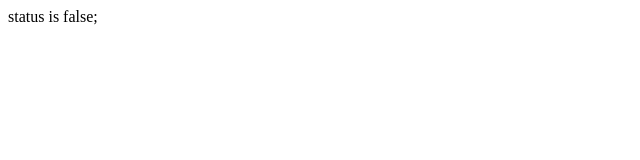
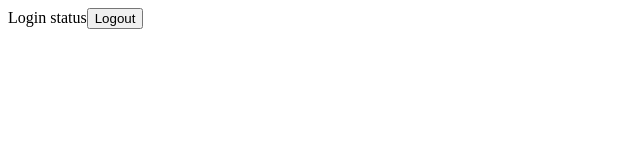
Before and after one commit to sovon-halder/learn-react, a React (Vite) app: page / in a window 1280 px wide. Shown: the top 160 px of the page, without its empty margins (0-640 px from the left). Built offline with nearby package versions, Linux system fonts and the light colour scheme.

Commit message:
status bar

```diff
--- a/src/App.jsx
+++ b/src/App.jsx
@@ -5,23 +5,24 @@ import Hero from './component/Hero';
 import Contact from './component/Contact';
 import Footer from './component/Footer';
 
+const loginbutton=(status)=>{
+  if(status){
+    return <button>Login</button>
+  }else{
+    return <button>Logout</button>
+  }
+}
+
 const App = () => {
 
-  const status=false;
+return(
+  <div>
+    <h1a> Login status</h1a>
+    {loginbutton(false)}
+  </div>
+)
 
-    if(status==true){
-      return(
-        <div>
-          status is true;
-        </div>
-      );
-    }else{
-      return(
-        <div>
-          status is false;
-        </div>
-      );
-    }
+    };
 
 
 
@@ -29,6 +30,6 @@ const App = () => {
 
 
 
-};
+
 
 export default App;
```
